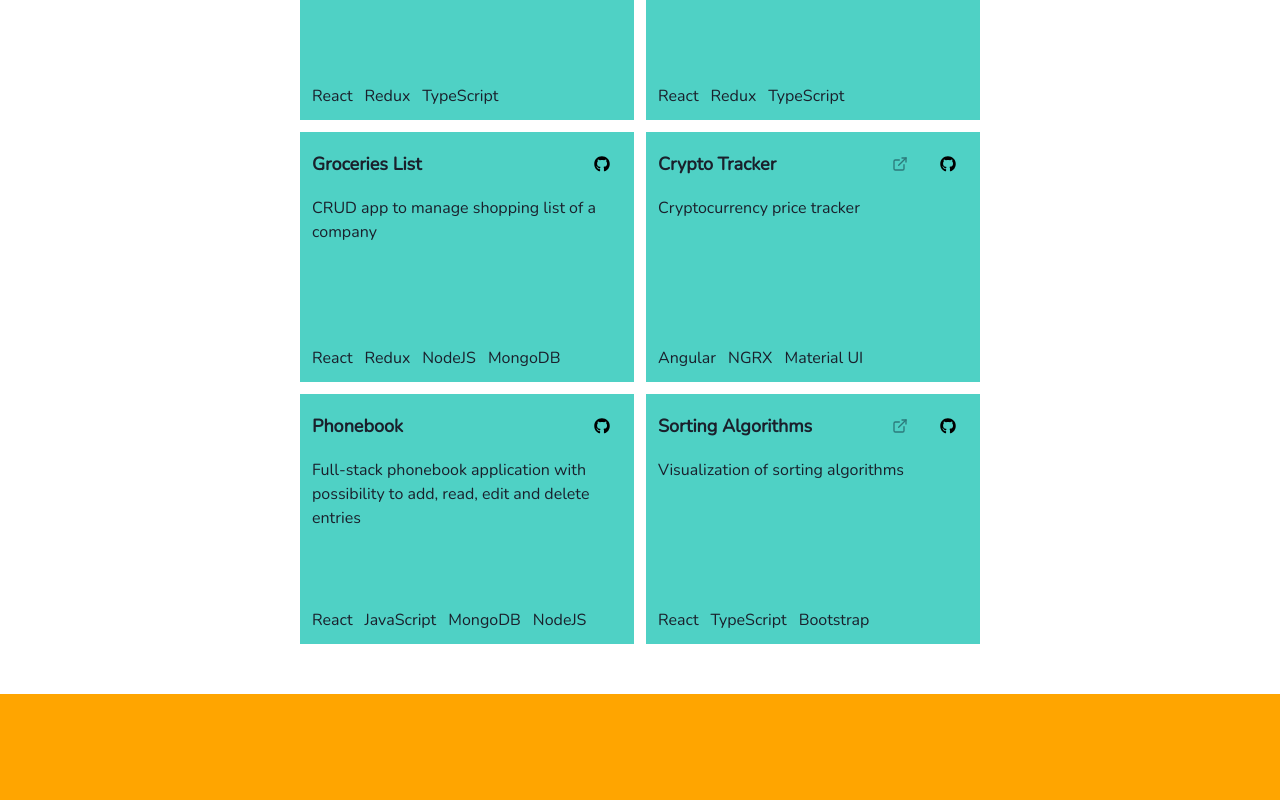
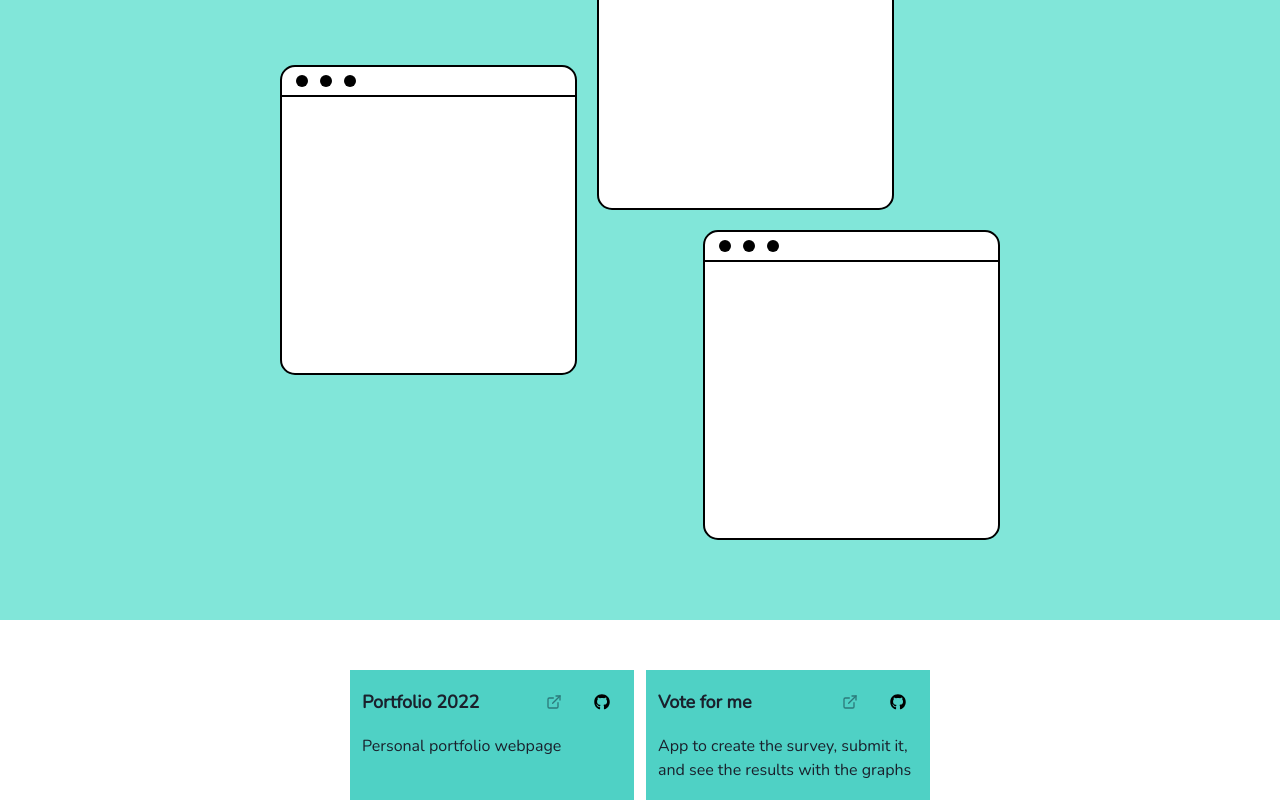
Before and after one commit to wroclawianka/portfolio, a React (Create React App) app: page / in a window 1280 px wide. Shown: the part 980-1780 px from the top of the page. Built offline with nearby package versions, Linux system fonts and the light colour scheme.

Commit message:
projects

```diff
--- a/src/App.tsx
+++ b/src/App.tsx
@@ -7,7 +7,7 @@ function App() {
   return (
     <ChakraProvider theme={theme}>
       <Layout>
-        {/* <Intro /> */}
+        <Intro />
         <AboutMe />
         <Projects/>
         <Stack />
--- a/src/components/about-me/about-me.theme.ts
+++ b/src/components/about-me/about-me.theme.ts
@@ -5,7 +5,7 @@ export const aboutMeTheme = {
       root: {
         background: 'teal.200',
         minHeight: '100vh',
-        padding: '80px 200px',
+        padding: '80px 280px',
         gap: '20px',
         gridTemplateAreas: `
         " . . . first first first ."
--- a/src/components/header/header.theme.ts
+++ b/src/components/header/header.theme.ts
@@ -3,14 +3,15 @@ export const headerTheme = {
     parts: ['root', 'heading', 'highlight'],
     baseStyle: {
       root: {
-        p: '0 30px 10px 45px',
+        p: '0 45px',
         background: 'white',
         width: '100%',
         position: 'fixed',
         top: 0,
         height: '90px',
         gridAutoFlow: 'column',
-        justifyContent: 'space-between'
+        justifyContent: 'space-between',
+        zIndex: '1',
       },
       heading: {
         margin: 'auto 0',
--- a/src/components/layout/layout.component.tsx
+++ b/src/components/layout/layout.component.tsx
@@ -5,7 +5,7 @@ import { SideLinks } from '../side-links';
 export const Layout: FunctionComponent<PropsWithChildren> = ({ children }) => {
   return (
     <>
-      {/* <Header /> */}
+      <Header />
       {children}
       <SideLinks />
       {/* <Footer /> */}
--- a/src/components/projects/projects.theme.ts
+++ b/src/components/projects/projects.theme.ts
@@ -3,14 +3,14 @@ export const projectsTheme = {
     parts: ['root', 'project'],
     baseStyle: {
       root: {
-        p: '50px 300px',
+        p: '50px 350px',
         minHeight: '100vh',
         // gridTemplateColumns: "repeat(auto-fit, minmax(min(100%, max(60px, 100%/4)), 1fr))",
         // gap: '3',
         fontFamily: '"Nunito", sans-serif',
       },
       grid: {
-        gridTemplateColumns: "repeat(auto-fill, minmax(250px, 1fr))",
+        gridTemplateColumns: "repeat(auto-fill, minmax(200px, 1fr))",
         gap: '3',
       },
       flex: {
@@ -25,7 +25,7 @@ export const projectsTheme = {
       },
       project: {
         p: 3,
-        minHeight: '250px',
+        minHeight: '200px',
         // minWidth: '100px',
         h: '100%',
         background: 'teal.300'
--- a/src/constants/projects.ts
+++ b/src/constants/projects.ts
@@ -29,7 +29,7 @@ export const projects: project[] = [
         title: "Crypto Tracker",
         webpage: 'https://wroclawianka.github.io/crypto-tracker',
         repo: "https://github.com/wroclawianka/crypto-tracker",
-        stack: ['Angular', 'NGRX', 'Material UI'],
+        stack: ['Angular', 'ngrx', 'Material UI'],
         description: 'Cryptocurrency price tracker',
         year: '2020',
     },
@@ -37,7 +37,7 @@ export const projects: project[] = [
         title: "Phonebook",
         repo: "https://github.com/wroclawianka/phonebook",
         yt: 'https://youtu.be/UWDnyAftJW4',
-        stack: ['React', 'JavaScript', 'MongoDB', 'NodeJS'],
+        stack: ['React', 'MongoDB', 'NodeJS'],
         description: 'Full-stack phonebook application with possibility to add, read, edit and delete entries',
         year: '2019',
     },
```
